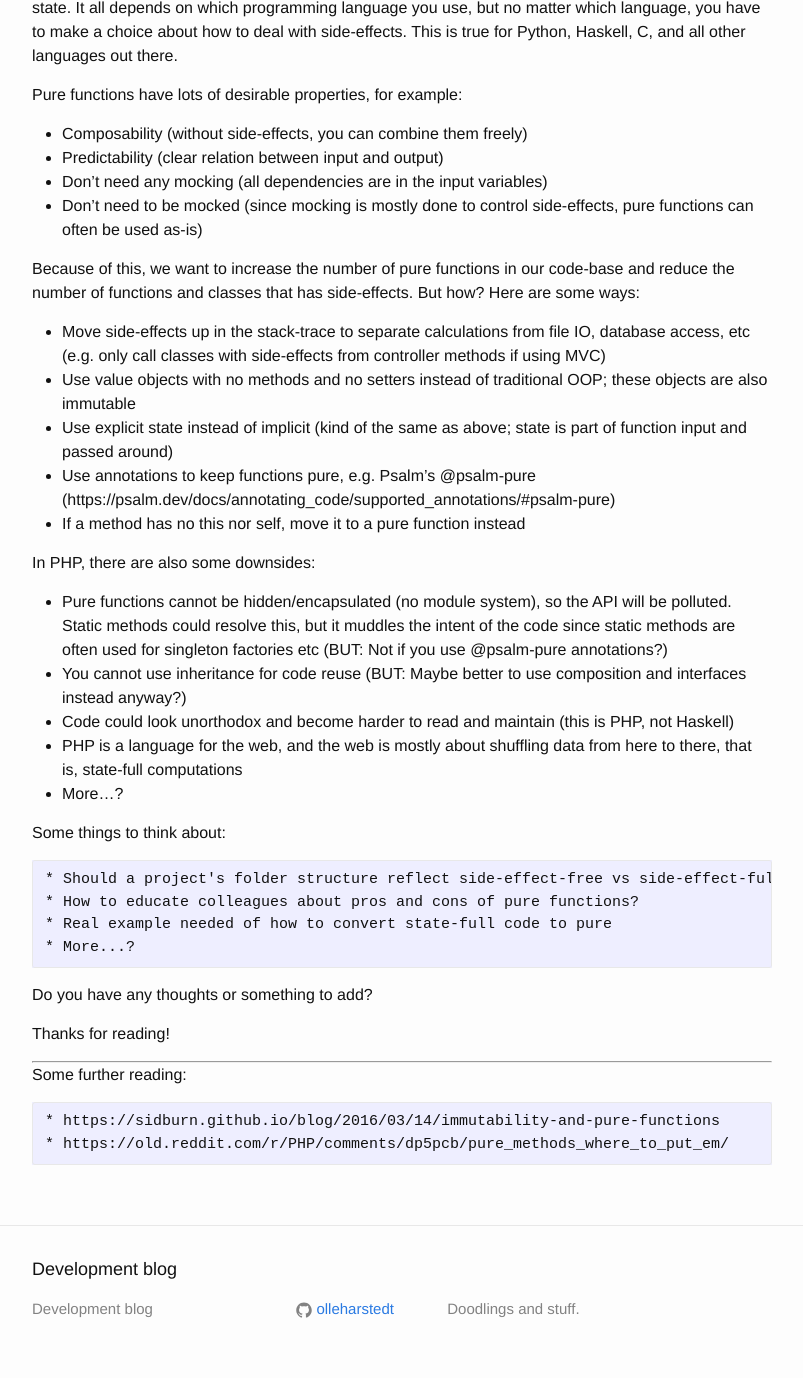
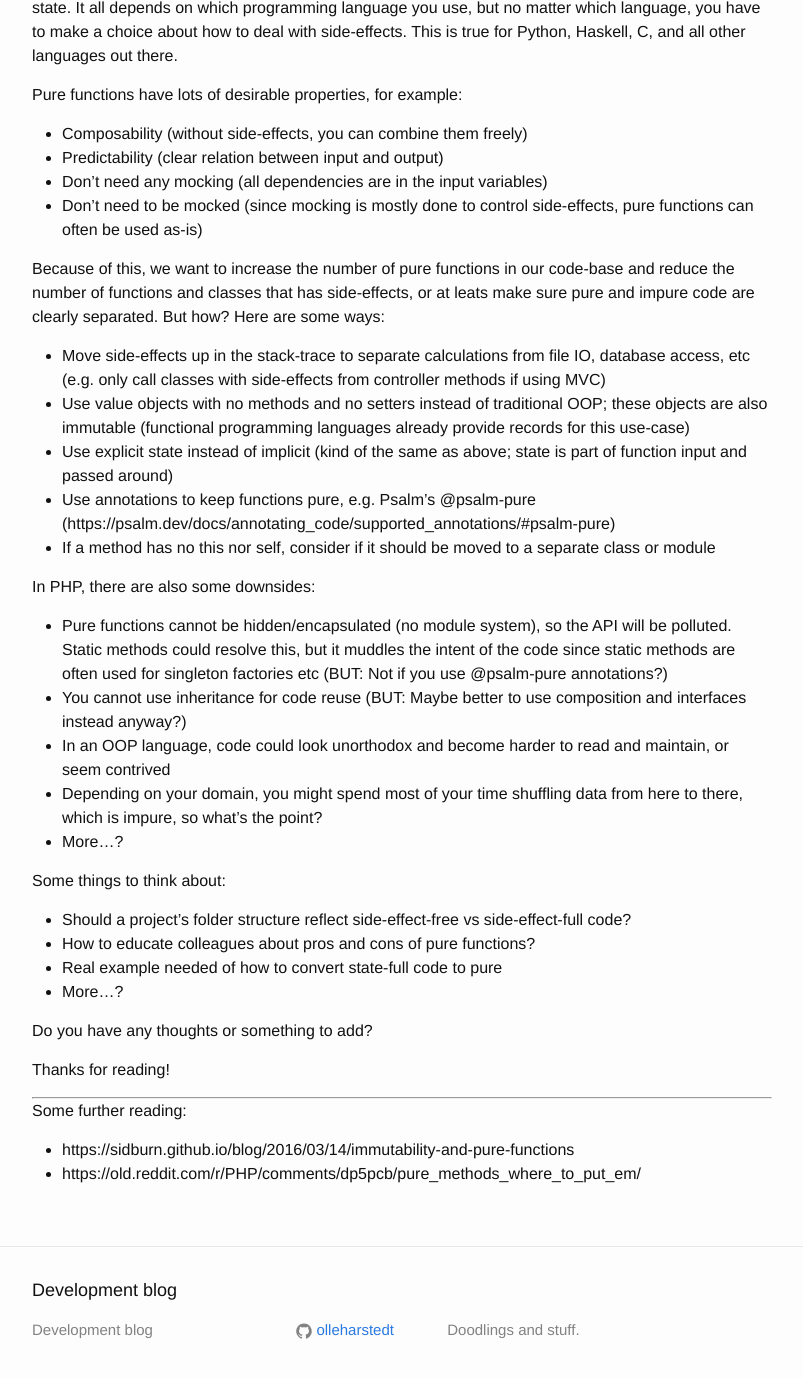
Before and after one commit to olleharstedt/olleharstedt.github.io, a Jekyll site: the page built from _posts/2019-11-05-increase-pure-functions.markdown, in a window 1280 px wide and 1400 px high, scrolled down 772 px. Shown: the top 1378 px of the window, without its empty margins (238-1041 px from the left). Built offline with Jekyll 4.4.1, drawn with Linux system fonts in a browser that asks for light colours; nearby versions of some CDN libraries.

Commit message:
Indentation

```diff
--- a/_posts/2019-11-05-increase-pure-functions.markdown
+++ b/_posts/2019-11-05-increase-pure-functions.markdown
@@ -20,28 +20,28 @@ Pure functions have lots of desirable properties, for example:
 * Don't need any mocking (all dependencies are in the input variables)
 * Don't need to be mocked (since mocking is mostly done to control side-effects, pure functions can often be used as-is)
 
-Because of this, we want to increase the number of pure functions in our code-base and reduce the number of functions and classes that has side-effects. But how? Here are some ways:
+Because of this, we want to increase the number of pure functions in our code-base and reduce the number of functions and classes that has side-effects, or at leats make sure pure and impure code are clearly separated. But how? Here are some ways:
 
 * Move side-effects up in the stack-trace to separate calculations from file IO, database access, etc (e.g. only call classes with side-effects from controller methods if using MVC)
-* Use value objects with no methods and no setters instead of traditional OOP; these objects are also immutable
+* Use value objects with no methods and no setters instead of traditional OOP; these objects are also immutable (functional programming languages already provide records for this use-case)
 * Use explicit state instead of implicit (kind of the same as above; state is part of function input and passed around)
 * Use annotations to keep functions pure, e.g. Psalm's @psalm-pure (https://psalm.dev/docs/annotating_code/supported_annotations/#psalm-pure)
-* If a method has no this nor self, move it to a pure function instead
+* If a method has no this nor self, consider if it should be moved to a separate class or module
 
 In PHP, there are also some downsides:
 
 * Pure functions cannot be hidden/encapsulated (no module system), so the API will be polluted. Static methods could resolve this, but it muddles the intent of the code since static methods are often used for singleton factories etc (BUT: Not if you use @psalm-pure annotations?)
 * You cannot use inheritance for code reuse (BUT: Maybe better to use composition and interfaces instead anyway?)
-* Code could look unorthodox and become harder to read and maintain (this is PHP, not Haskell)
-* PHP is a language for the web, and the web is mostly about shuffling data from here to there, that is, state-full computations
+* In an OOP language, code could look unorthodox and become harder to read and maintain, or seem contrived
+* Depending on your domain, you might spend most of your time shuffling data from here to there, which is impure, so what's the point?
 * More...?
 
 Some things to think about:
 
-    * Should a project's folder structure reflect side-effect-free vs side-effect-full code?
-    * How to educate colleagues about pros and cons of pure functions?
-    * Real example needed of how to convert state-full code to pure
-    * More...?
+* Should a project's folder structure reflect side-effect-free vs side-effect-full code?
+* How to educate colleagues about pros and cons of pure functions?
+* Real example needed of how to convert state-full code to pure
+* More...?
 
 Do you have any thoughts or something to add?
 
@@ -51,5 +51,5 @@ Thanks for reading!
 
 Some further reading:
 
-    * https://sidburn.github.io/blog/2016/03/14/immutability-and-pure-functions
-    * https://old.reddit.com/r/PHP/comments/dp5pcb/pure_methods_where_to_put_em/
+* https://sidburn.github.io/blog/2016/03/14/immutability-and-pure-functions
+* https://old.reddit.com/r/PHP/comments/dp5pcb/pure_methods_where_to_put_em/
```
